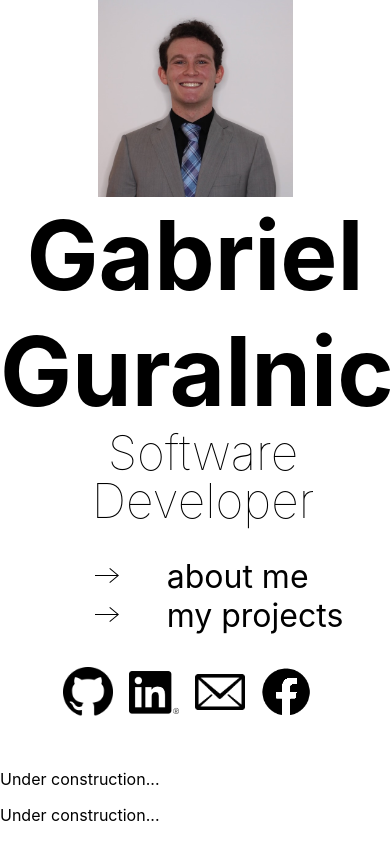
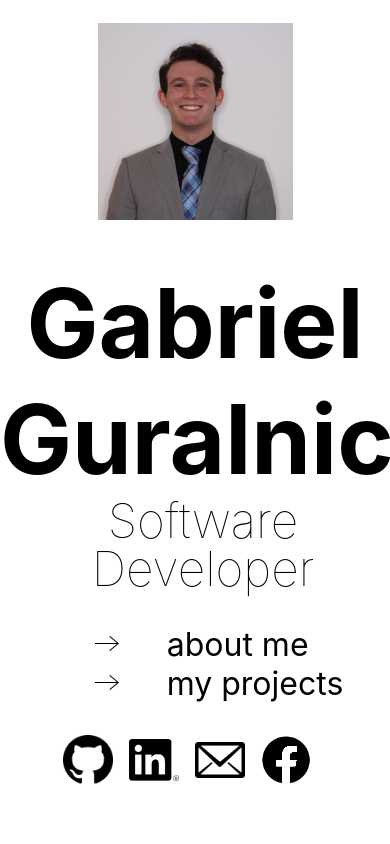
Before and after one commit to gnguralnick/gnguralnick.github.io, a React (Create React App) app: page / in a window 390 px wide. Built offline with nearby package versions, Linux system fonts and the light colour scheme.

Commit message:
fix: improve mobile look

```diff
--- a/src/pages/Home/Home.module.scss
+++ b/src/pages/Home/Home.module.scss
@@ -73,26 +73,20 @@
     }
 
     @media screen and (max-width: 1000px) {
-        flex-direction: column-reverse;
 
         .content {
 
             h1 {
-                text-align: center;
                 font-size: 8rem;
             }
 
             h2 {
-                text-align: center;
                 font-size: 4rem;
             }
 
             .links {
                 font-size: 2rem;
-                margin-left: 0;
-                display: flex;
-                align-items: center;
-                justify-content: center;
+
 
                 svg {
                     transform: none;
@@ -103,16 +97,26 @@
 
     }
 
-    @media screen and (max-width: 600px) {
+    @media screen and (max-width: 800px) {
+        flex-direction: column-reverse;
 
         .content {
 
             h1 {
+                text-align: center;
                 font-size: 6rem;
             }
 
             h2 {
+                text-align: center;
                 font-size: 3rem;
+            }
+
+            .links {
+                margin-left: 0;
+                display: flex;
+                align-items: center;
+                justify-content: center;
             }
         }
     }
--- a/src/styles/global.scss
+++ b/src/styles/global.scss
@@ -2,6 +2,11 @@
     overflow: hidden;
     height: 100vh;
     font-size: 16px;
+
+    @media screen and (max-width: 800px) {
+        overflow: auto;
+        height: 100%;
+    }
 }
 
 .scroll-pages {
@@ -16,9 +21,12 @@
         scroll-snap-align: start;
     }
 
-    @media screen and (max-width: 1000px) {
+    @media screen and (max-width: 800px) {
+        scroll-snap-type: none;
+        height: unset;
+
         .scroll-page {
-            height: fit-content;
+            min-height: 100vh;
         }
     }
 
```
